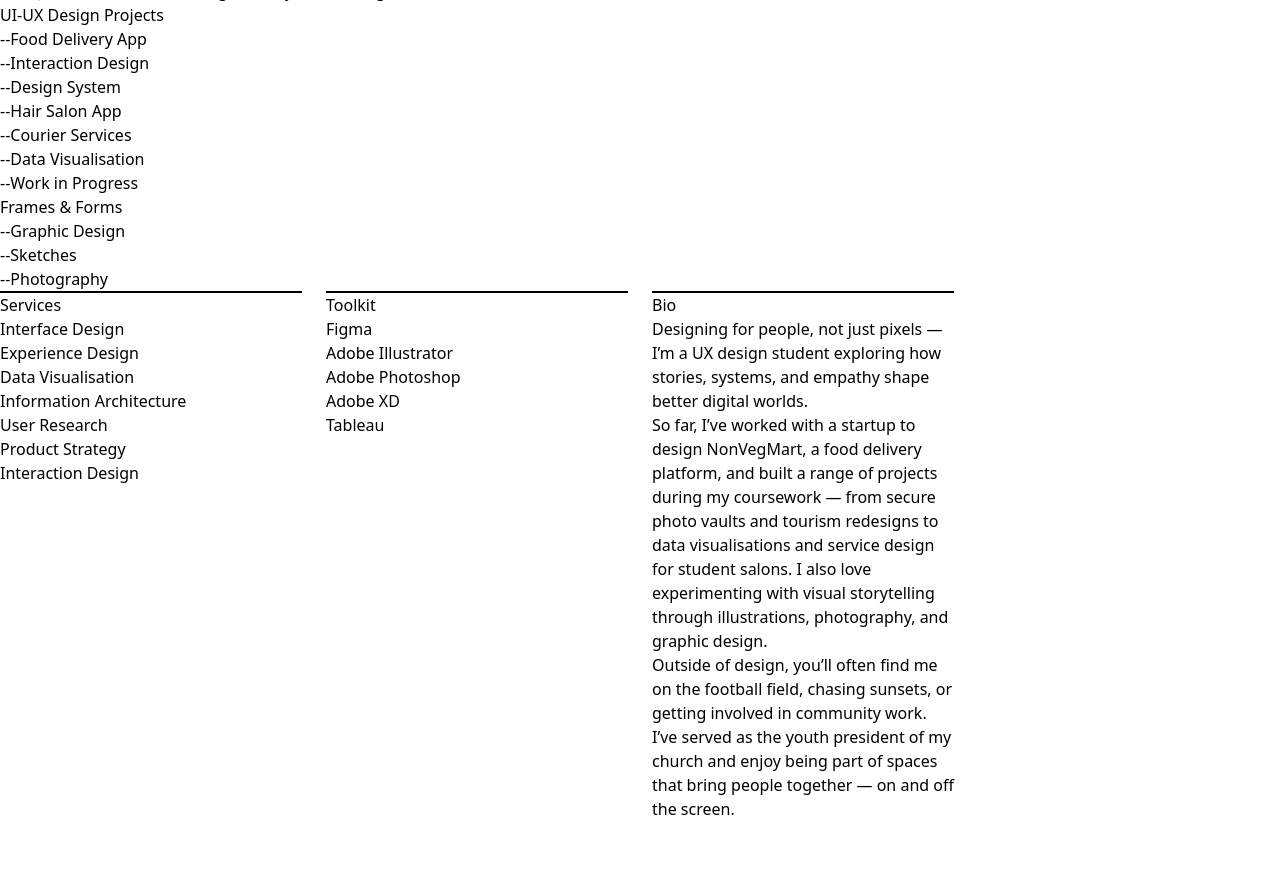
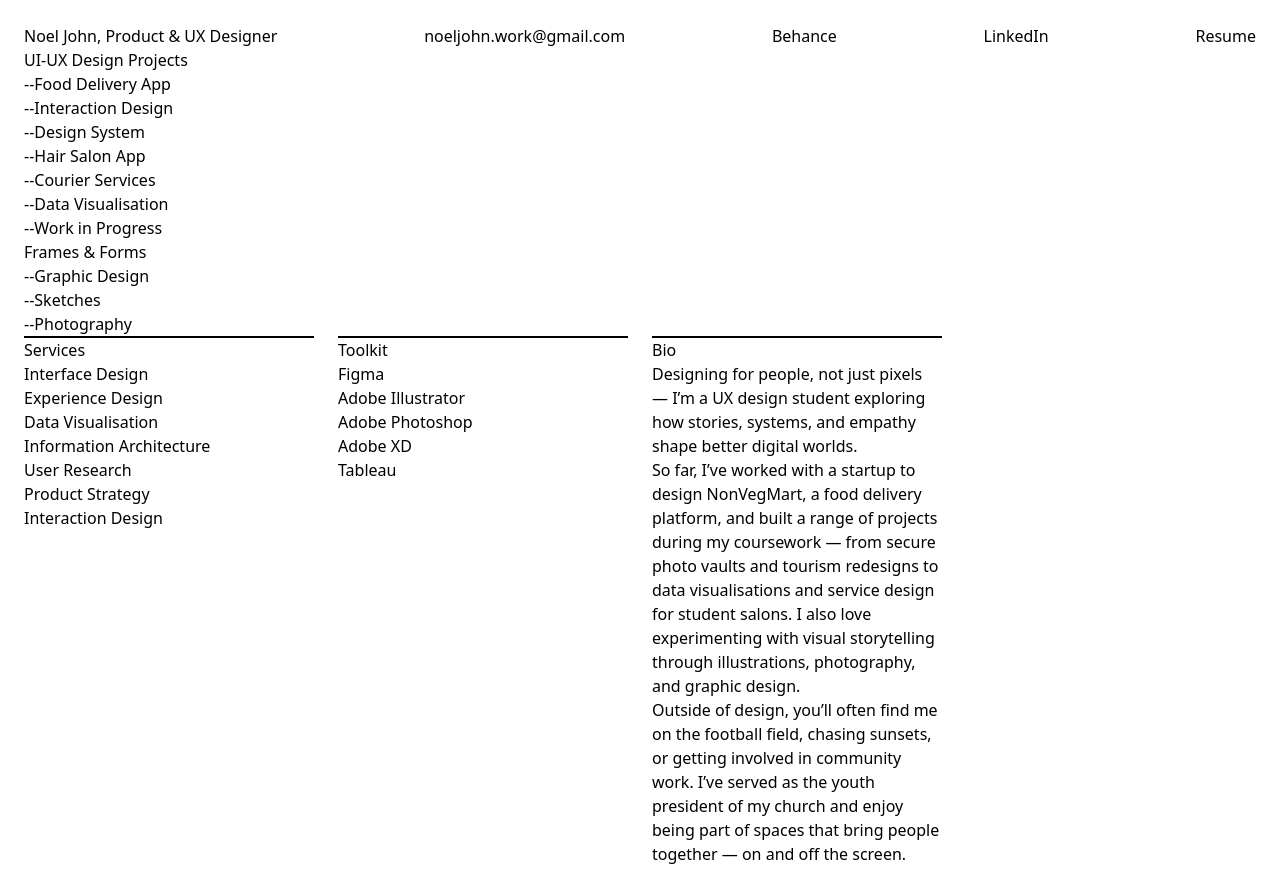
Before and after one commit to noelworks/noelworks.github.io, a React (Vite) app: page / in a window 1280 px wide. Before the commit the page ends 821 px from the top, so only its background shows below. Built offline with nearby package versions, Linux system fonts and the light colour scheme.

Commit message:
[WIP] Minimal styling changes

```diff
--- a/src/App.css
+++ b/src/App.css
@@ -1,10 +1 @@
 @import 'tailwindcss';
-
-html {
-	color-scheme: light dark;
-	font-family: system-ui;
-	display: flex;
-	align-items: center;
-	justify-content: center;
-	height: 100%;
-}
--- a/src/Footer.tsx
+++ b/src/Footer.tsx
@@ -2,7 +2,7 @@ export default function Footer() {
 	return (
 		<footer className="grid grid-cols-4 gap-6">
 			<section className="border-t-2">
-				<h3>Services</h3>
+				<h1>Services</h1>
 				<ul>
 					<li>Interface Design</li>
 					<li>Experience Design</li>
@@ -14,7 +14,7 @@ export default function Footer() {
 				</ul>
 			</section>
 			<section className="border-t-2">
-				<h3>Toolkit</h3>
+				<h1>Toolkit</h1>
 				<ul>
 					<li>Figma</li>
 					<li>Adobe Illustrator</li>
@@ -24,7 +24,7 @@ export default function Footer() {
 				</ul>
 			</section>
 			<section className="border-t-2">
-				<h3>Bio</h3>
+				<h1>Bio</h1>
 				<p>
 					Designing for people, not just pixels — I’m a UX design student exploring how stories,
 					systems, and empathy shape better digital worlds.
--- a/src/Header.tsx
+++ b/src/Header.tsx
@@ -1,7 +1,7 @@
 export default function Header() {
 	return (
-		<header>
-			<ul className="flex">
+		<header className="w-full">
+			<ul className="flex w-full justify-between">
 				<li>Noel John, Product & UX Designer</li>
 				<li>noeljohn.work@gmail.com</li>
 				<li>Behance</li>
--- a/src/index.html
+++ b/src/index.html
@@ -6,7 +6,7 @@
 		<title>Noel John</title>
 	</head>
 	<body>
-		<div id="app"></div>
+		<div id="app" class="m-6"></div>
 		<script type="module" src="index.tsx"></script>
 	</body>
 </html>
```
Also changed, not shown: src/constants.tsx (+1 -9 lines), src/index.tsx (+5 -5 lines).
